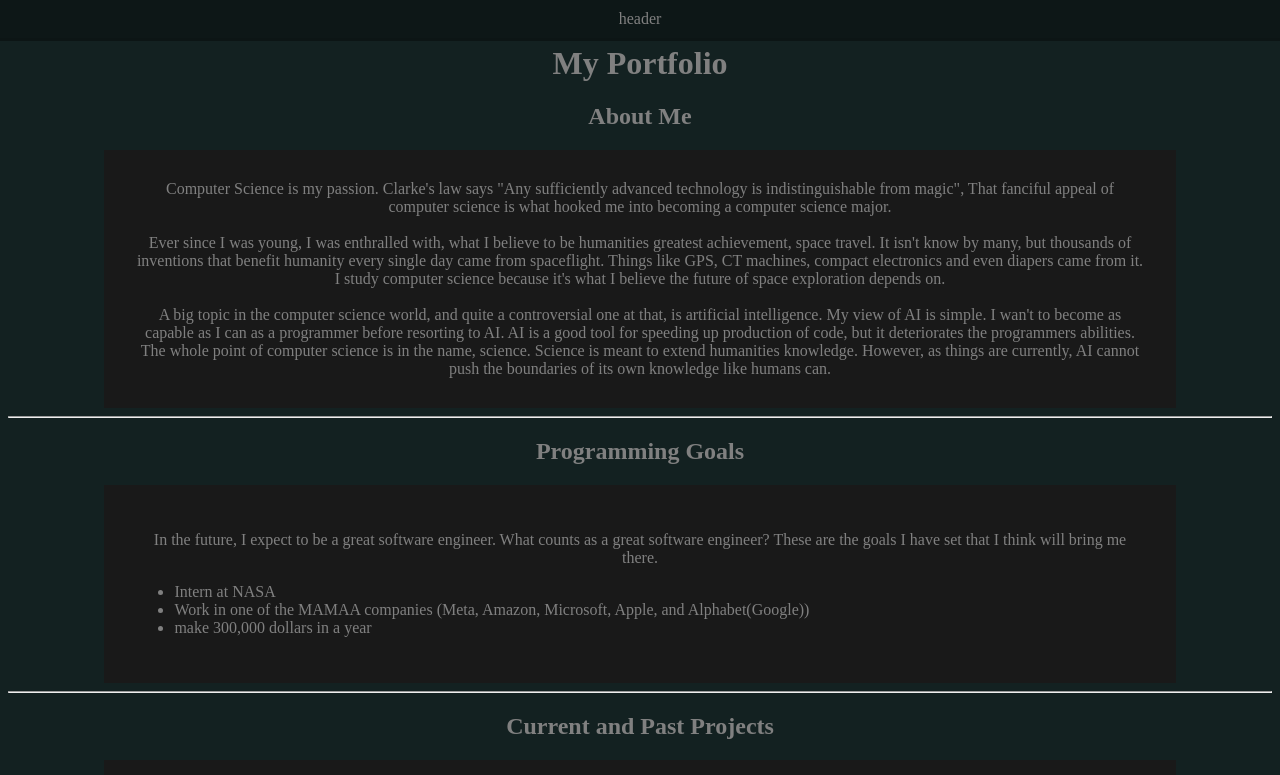
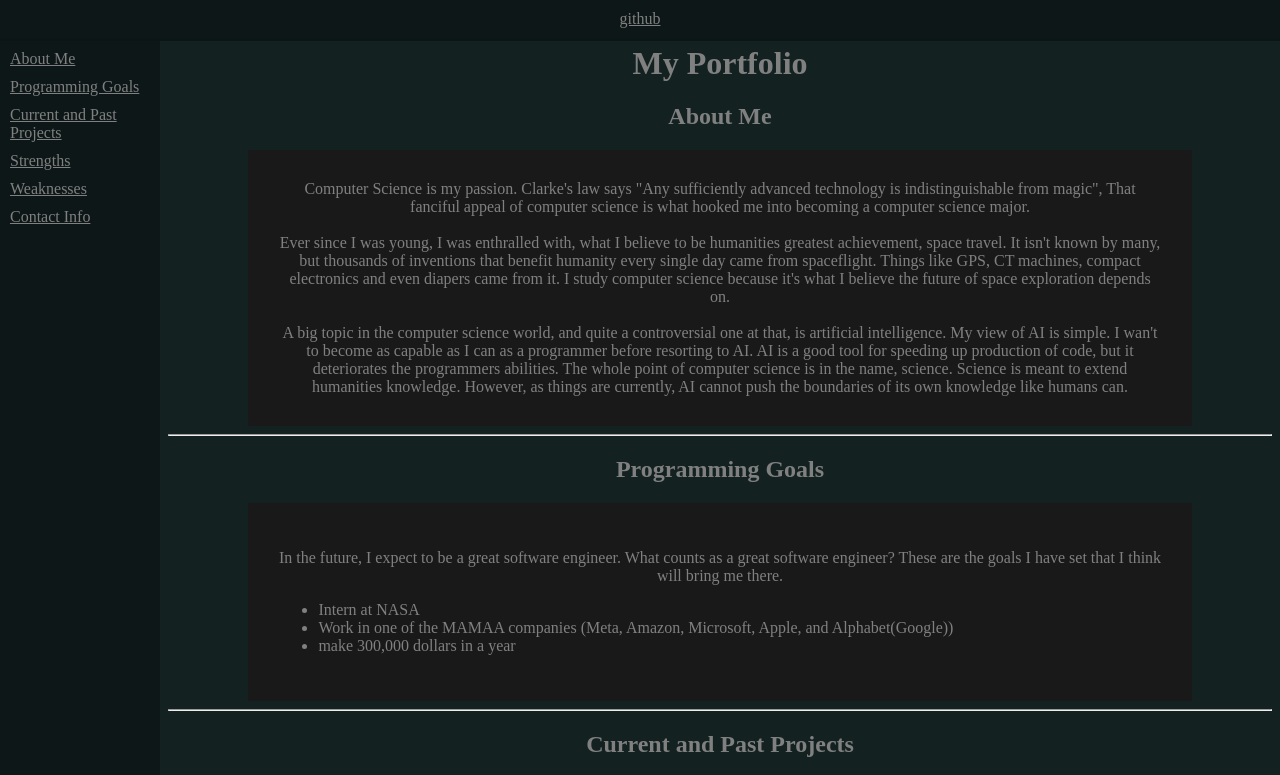
Before and after one commit to pepe-fr0g/pepe-fr0g-portfolio, a plain HTML site: page index.html in a window 1280 px wide. Shown: the top 775 px of the page. Drawn offline with Linux system fonts and the light colour scheme.

Commit message:
added side nav

```diff
--- a/index.html
+++ b/index.html
@@ -5,14 +5,28 @@
     <meta charset="UTF-8" />
     <meta name="viewport" content="width=device-width, initial-scale=1.0" />
     <title>Landon's Portfolio</title>
+    <style>
+    </style>
 </head>
 <body>
-<header>header</header>
+<header>
+        <a href="https://github.com/pepe-fr0g">github</a>
+</header>
 
-<h1 style="margin-top: 45px;">My Portfolio</h1>
+<div id="sidenav">
+    <a href="#about_me">About Me</a>
+    <a href="#programming_goals">Programming Goals</a>
+    <a href="#current_and_past_projects">Current and Past Projects</a>
+    <a href="#strengths">Strengths</a>
+    <a href="#weaknesses">Weaknesses</a>
+    <a href="#contact_info">Contact Info</a>
+</div>
+
+<div id="main">
+    <h1 id="title">My Portfolio</h1>
 
     <!--Section Header-->
-<h2>About Me</h2>
+    <h2 id="about_me">About Me</h2>
         <p class="center">
 Computer Science is my passion.
 Clarke's law says "Any sufficiently advanced technology is indistinguishable from magic",
@@ -20,7 +34,7 @@ That fanciful appeal of computer science is what hooked me into becoming a compu
 <br>
 <br>
 Ever since I was young, I was enthralled with, what I believe to be humanities greatest achievement, space travel.
-It isn't know by many, but thousands of inventions that benefit humanity every single day came from spaceflight.
+It isn't known by many, but thousands of inventions that benefit humanity every single day came from spaceflight.
 Things like GPS, CT machines, compact electronics and even diapers came from it.
 I study computer science because it's what I believe the future of space exploration depends on.
 <br>
@@ -34,7 +48,7 @@ However, as things are currently, AI cannot push the boundaries of its own knowl
     <hr>
 
     <!--Section Header-->
-<h2>Programming Goals</h2>
+    <h2 id="programming_goals">Programming Goals</h2>
     <div class="center">
         <p>
 In the future, I expect to be a great software engineer.
@@ -49,7 +63,7 @@ What counts as a great software engineer? These are the goals I have set that I
     <hr>
 
     <!--Section Header-->
-<h2>Current and Past Projects</h2>
+    <h2 id="current_and_past_projects">Current and Past Projects</h2>
     <div class="center">
         <h3>Past Projects</h3>
         <ul class="list">
@@ -64,7 +78,7 @@ What counts as a great software engineer? These are the goals I have set that I
     <hr>
 
     <!--Section Header-->
-<h2>Strengths</h2>
+    <h2 id="strengths">Strengths</h2>
     <div class="center">
         <h3>Hard Skills</h3>
         <ul class="list">
@@ -84,7 +98,7 @@ What counts as a great software engineer? These are the goals I have set that I
     <hr>
 
     <!--Section Header-->
-<h2>Weaknesses</h2>
+    <h2 id="weaknesses">Weaknesses</h2>
     <div class="center">
         <ul>
             <li>Weak working memory</li>
@@ -94,10 +108,11 @@ What counts as a great software engineer? These are the goals I have set that I
         </ul>
     </div>
     <hr>
+</div>
 
 <!--Footer-->
 <footer>
-    <h2>Contact Info</h2>
+    <h2 id="contact_info">Contact Info</h2>
         <p>You can reach me through my email at <a href="mailto:lorr425@outlook.com">lorr425@outlook.com</a></p>
 </footer>
 </body>
--- a/web.css
+++ b/web.css
@@ -1,7 +1,25 @@
+html {
+    scroll-padding-top: 45px;
+}
+
+header {
+    text-align: center;
+}
+
 body {
+    background-color: rgb(19, 33, 33);
+}
+
+#main {
+    margin-top: 45px;
+}
+
+#main,
+footer {
     color: gray;
     text-align: center;
-    background-color:rgb(19, 33, 33);
+    margin-right: 0;
+    margin-left: 160px;
 }
 
 .list {
@@ -32,9 +50,28 @@ header {
 footer {
     background-color: rgb(13, 23, 23);
     border-top: 3px solid rgba(0, 0, 0, .1);
-    width: 100%;
-    bottom: 0;
-    left: 0;
     padding-top: 10px;
     padding-bottom: 10px;
 }
+
+#sidenav {
+    position: fixed;
+    height: 100%;
+    width: 160px;
+    z-index: 1;
+    top: 0;
+    left: 0;
+    overflow-x: hidden;
+    background-color: rgb(13, 23, 23);
+    padding-top: 45px;
+}
+
+#sidenav a {
+    display: block;
+    padding: 5px 0px 5px 10px;
+
+}
+
+a:link {
+    color: gray;
+}
```
Also changed, not shown: 1 other file. Lines whose indentation alone changed are shown as unchanged.
